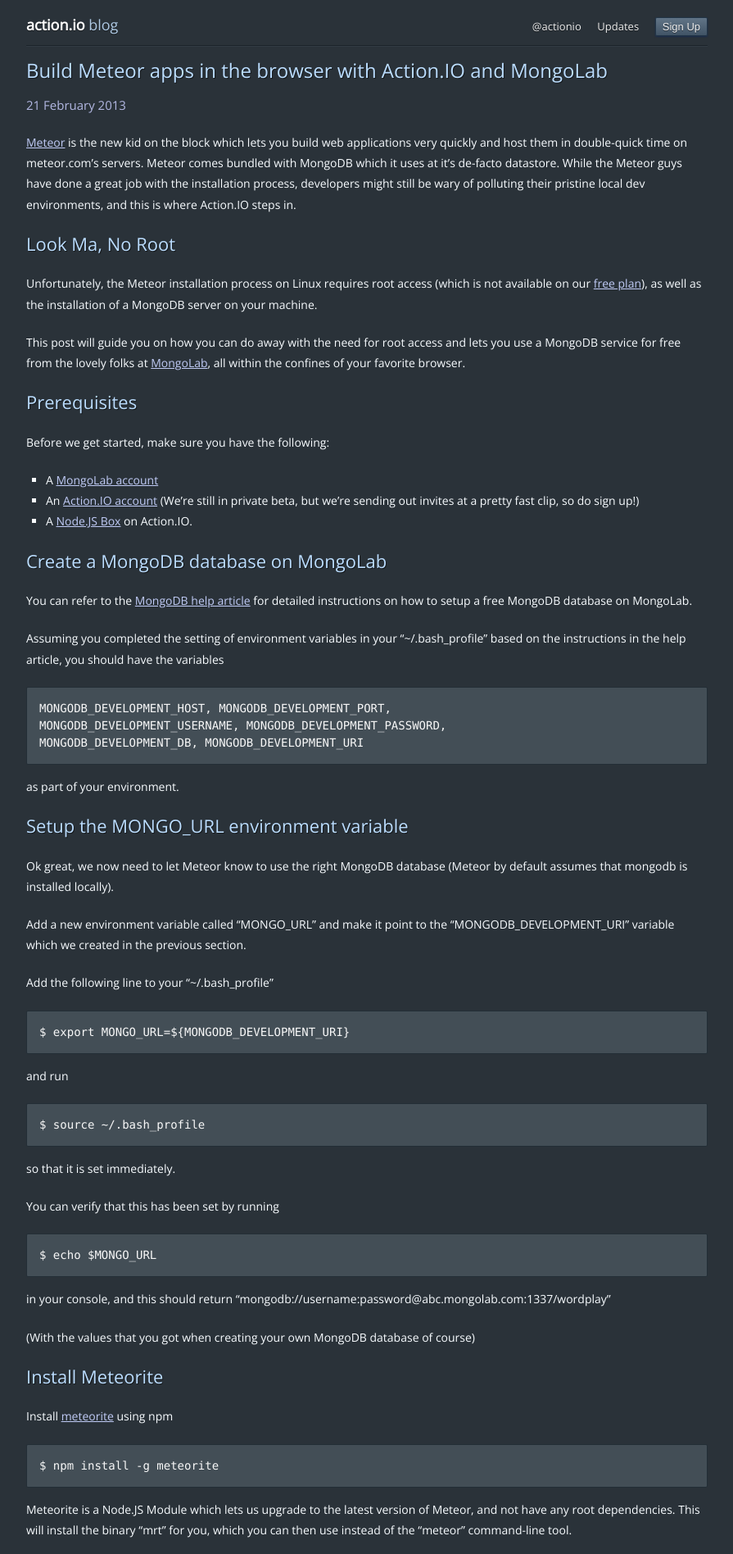
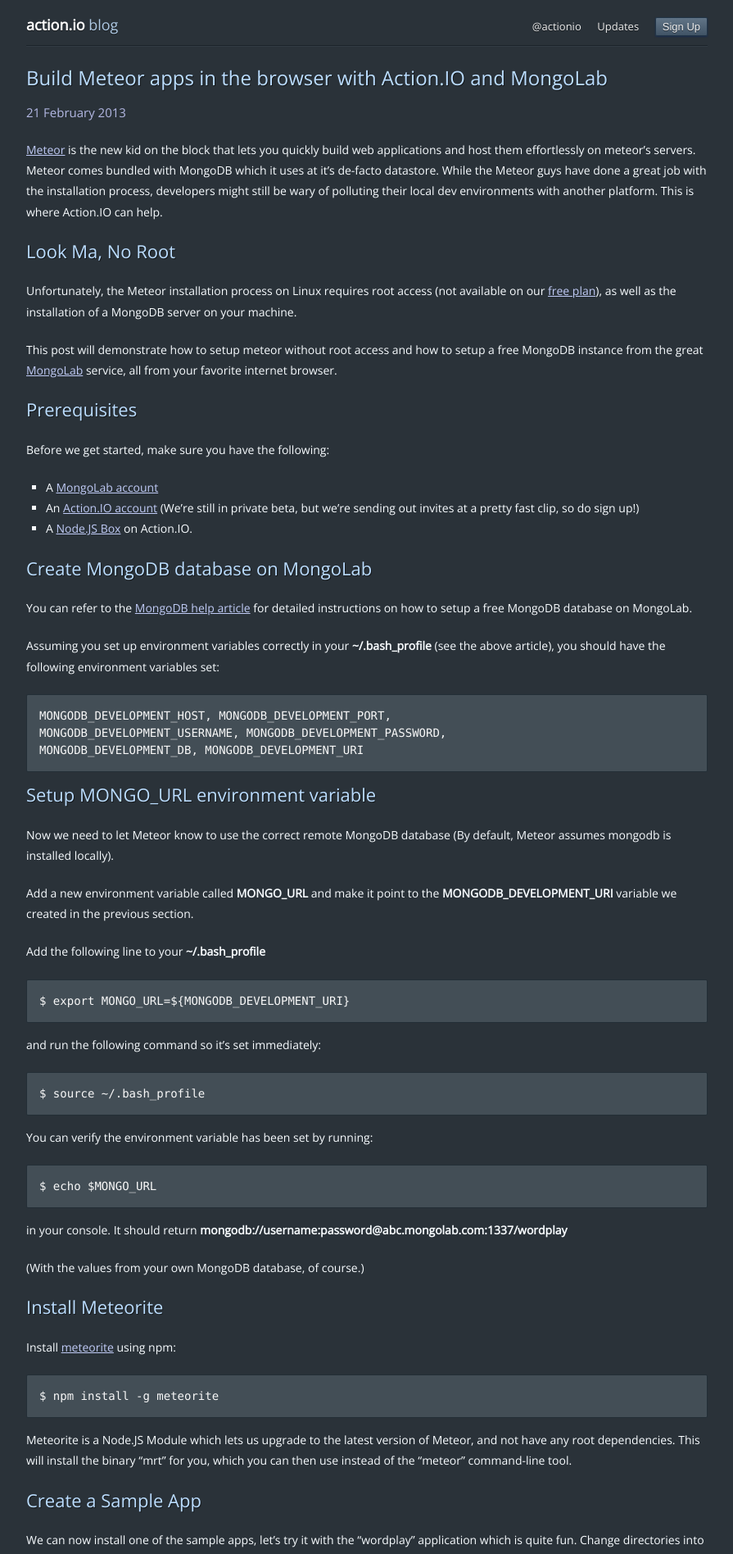
Before and after one commit to koheishingai/blog, a Jekyll site: the page built from _posts/2013-02-21-build-meteor-apps-in-the-browser-with-actionio-and-mongolab.md, in a window 1280 px wide. Shown: the top 1896 px of the page at 82% size, without its empty margins (192-1087 px from the left). Built offline with Jekyll 4.4.1, drawn with Linux system fonts in a browser that asks for light colours; Markdown is read by kramdown in place of the engine named in the settings; comment, search, counter and statistics services are not loaded; some of the changed text lies outside the part shown.

Commit message:
fixing some typos, editing for readability

```diff
--- a/_posts/2013-02-21-build-meteor-apps-in-the-browser-with-actionio-and-mongolab.md
+++ b/_posts/2013-02-21-build-meteor-apps-in-the-browser-with-actionio-and-mongolab.md
@@ -3,23 +3,13 @@
 title: Build Meteor apps in the browser with Action.IO and MongoLab
 ---
 
-[Meteor](http://meteor.com) is the new kid on the block which lets you build web applications
-very quickly and host them in double-quick time on meteor.com's servers.
-Meteor comes bundled with MongoDB which it uses at it's de-facto
-datastore. While the Meteor guys have done a great job with the
-installation process, developers might still be wary of polluting their
-pristine local dev environments, and this is where Action.IO steps in.
+[Meteor](http://meteor.com) is the new kid on the block that lets you quickly build web applications and host them effortlessly on meteor's servers. Meteor comes bundled with MongoDB which it uses at it's de-facto datastore. While the Meteor guys have done a great job with the installation process, developers might still be wary of polluting their local dev environments with another platform. This is where Action.IO can help.
 
 ###  Look Ma, No Root
 
-Unfortunately, the Meteor installation process on Linux requires root
-access (which is not available on our [free plan](https://action.io/pricing)), as well as the installation
-of a MongoDB server on your machine.
+Unfortunately, the Meteor installation process on Linux requires root access (not available on our [free plan](https://action.io/pricing)), as well as the installation of a MongoDB server on your machine.
 
-This post will guide you on how you can do away with the need for root access and lets you use
-a MongoDB service for free from the lovely folks at
-[MongoLab](http://mongolab.com), all within the confines of your
-favorite browser.
+This post will demonstrate how to setup meteor without root access and how to setup a free MongoDB instance from the great [MongoLab](http://mongolab.com) service, all from your favorite internet browser.
 
 ### Prerequisites
 
@@ -31,123 +21,90 @@
   up!)
 * A [Node.JS Box](http://help.action.io/customer/portal/articles/802603-create-a-box) on Action.IO.
 
-### Create a MongoDB database on MongoLab
+### Create MongoDB database on MongoLab
 
-You can refer to the [MongoDB help article](http://help.action.io/customer/portal/articles/1007291-mongodb-integration-mongolab-) for
-detailed instructions on how to setup a free MongoDB database on MongoLab.
+You can refer to the [MongoDB help article](http://help.action.io/customer/portal/articles/1007291-mongodb-integration-mongolab-) for detailed instructions on how to setup a free MongoDB database on MongoLab.
 
-Assuming you completed the setting of environment variables in your
-"~/.bash_profile" based on the instructions in the help article, you should have the variables
+Assuming you set up environment variables correctly in your **~/.bash_profile**  (see the above article), you should have the following environment variables set:
 
     MONGODB_DEVELOPMENT_HOST, MONGODB_DEVELOPMENT_PORT,
     MONGODB_DEVELOPMENT_USERNAME, MONGODB_DEVELOPMENT_PASSWORD,
     MONGODB_DEVELOPMENT_DB, MONGODB_DEVELOPMENT_URI
 
-as part of your environment.
+### Setup MONGO_URL environment variable
 
-### Setup the MONGO_URL environment variable
+Now we need to let Meteor know to use the correct remote MongoDB database (By default, Meteor assumes mongodb is installed locally).
 
-Ok great, we now need to let Meteor know to use the right MongoDB
-database (Meteor by default assumes that mongodb is installed locally).
+Add a new environment variable called **MONGO_URL** and make it point to the **MONGODB_DEVELOPMENT_URI** variable we created in the previous section.
 
-Add a new environment variable called "MONGO_URL" and make it point to
-the "MONGODB_DEVELOPMENT_URI" variable which we created in the previous
-section.
-
-Add the following line to your "~/.bash_profile"
+Add the following line to your **~/.bash_profile**
 
     $ export MONGO_URL=${MONGODB_DEVELOPMENT_URI}
 
-and run
+and run the following command so it's set immediately:
 
     $ source ~/.bash_profile
 
-so that it is set immediately.
-
-You can verify that this has been set by running
+You can verify the environment variable has been set by running:
 
     $ echo $MONGO_URL
 
-in your console, and this should return
-"mongodb://username:password@abc.mongolab.com:1337/wordplay"
+in your console. It should return **mongodb://username:password@abc.mongolab.com:1337/wordplay**
 
-(With the values that you got when creating your own MongoDB database of
-course)
+(With the values from your own MongoDB database, of course.)
 
 ### Install Meteorite
 
-Install [meteorite](https://npmjs.org/package/meteorite) using npm
+Install [meteorite](https://npmjs.org/package/meteorite) using npm:
 
     $ npm install -g meteorite
 
-Meteorite is a Node.JS Module which lets us upgrade to the latest version of Meteor,
-and not have any root dependencies.
-This will install the binary "mrt" for you, which you can then use instead
-of the "meteor" command-line tool.
+Meteorite is a Node.JS Module which lets us upgrade to the latest version of Meteor, and not have any root dependencies.
+This will install the binary "mrt" for you, which you can then use instead of the "meteor" command-line tool.
 
 ### Create a Sample App
 
-We can now install one of the sample apps, let's try it with the
-"wordplay" application which is quite fun.
-
-cd into the "workspace" directory on your Action.IO box and create the
-wordplay app, using this:
+We can now install one of the sample apps, let's try it with the "wordplay" application which is quite fun. Change directories into the "workspace" directory on your Action.IO box and create the wordplay app, using the following commands:
 
     $ cd ~/workspace
     $ mrt create --example wordplay
 
-You can see your app being created, like so:
+You'll see your app being created:
 
 ![Create Meteor App](/images/meteor-create-app.png)
 
 ### Preview your Work
 
-Now that we have successfully created the wordplay application, now it's
-your turn to actually see it work. Change directory to the wordplay app
-and run mrt
+Now that we have successfully created the wordplay application, it's your turn to see it work. Change directory to the wordplay app and run mrt:
 
     $ cd ~/workspace/wordplay
     $ mrt
 
-If all goes well, you will see the app running on
-"http://localhost:3000".
+If all goes well, you will see the app running on **http://localhost:3000**.
 
 ![Preview Meteor App](/images/meteor-preview.png)
 
-You can now view your shiny new Meteor app, by clicking on the "Preview"
-menu, followed by "Port 3000". The name of my box is
-ajs-meteor-app-2777, so the app will be available at
-"http://ajs-meteor-app-2277.apse1.actionbox.io:3000/"
+You can now view your shiny new Meteor app, by clicking on the "Preview" menu, followed by "Port 3000". The name of my box is ajs-meteor-app-2777, so the app will be available at **http://ajs-meteor-app-2277.apse1.actionbox.io:3000/**
 
 ![Preview Meteor Result](/images/meteor-preview-result.png)
 
-### Deploy to meteor.com
+### Deploy to Meteor.com
 
-While this has been great, Action.IO is not a production deployment
-system, you can code on Action.IO and deploy using the platforms such as
-[AppFog](http://appfog.com), [Heroku](http://heroku.com), [CloudFoundry](http://cloudfoundry.com),
-or in this case [Meteor](http://meteor.com)
+<p class="note">Action.IO is not a production deployment system. We recommend you code on Action.IO and deploy using the platforms such as <a href="http://appfog.com">AppFog</a>, <a href="http://heroku.com">Heroku</a>, <a href ="http://cloudfoundry.com">CloudFoundry</a>, or <a href="http://meteor.com">Meteor</a>.</p>
 
-Deploying to meteor.com is super simple, just run
+Deploying to meteor.com is incredibly simple, just run:
 
     $ cd ~/workspace/wordplay
     $ mrt deploy ajs-wordplay.meteor.com
 
-(Please note, you should probably change the name of your deploy target
-so that it doesn't clash with mine).
+<p class="alert">Change the name of your deploy target so that it doesn't clash with ours!</p>
 
-And in just a matter of minutes, we have a [cute little game](http://ajs-word-play.meteor.com/) deployed on
-Meteor, developed in the browser using Action.IO and MongoLab.
+In a matter of minutes, we've created and deployed a [great little game](http://ajs-word-play.meteor.com/) on Meteor, developed in the browser using [Action.IO](https://www.action.io) and MongoLab.
 
-### Do More
+### Your Turn!
 
-So there you have it, we went from zero to a powerful production
-database-backed app, completely deployed in the browser. You can plug
-and play with other MongoDB hosting providers, tweak the word-play app,
-create a completely new Meteor app from scratch, and deploy to a
-production system all from within the browser.
+You can experiment on your own using different [MongoDB hosting providers](https://www.mongohq.com/home), or by tweaking the word-play app. If you're more adventurous, try creating a completely new Meteor app from scratch on Action.IO and deploy it to Meteor.
 
-We are still in private beta but are sending out invites at the speed of
-knots, so please sign up at [Action.IO](https://www.action.io).
+We're still in private beta but are giving out invites as quickly as we can, so sign up at [Action.IO](https://www.action.io) and we'll hook you up soon.
 
-For our regular users, How'd it go for you? If you're having trouble, you can always get in touch with us by visiting our [chatroom](https://action.io/chat) or by [emailing us](mailto:support@action.io).
+For our regular users: How'd it go for you? If you're having trouble, you can always get in touch with us by visiting our [chatroom](https://action.io/chat) or by [emailing us](mailto:support@action.io).
--- a/css/action.css
+++ b/css/action.css
@@ -250,7 +250,7 @@
 /* Content =================================================== */
 .post article header {margin-bottom: 1.25em;}
 .content {margin: 0 auto;width: 90%;}
-#content {padding-top: 8px;}
+#content {margin-top: 24px;}
 p.post-date {color: #b3b8e3;font-size:1.5rem;font-weight:normal;margin-bottom:1.5rem;}
 
 ul#posts {list-style: none;}
```
